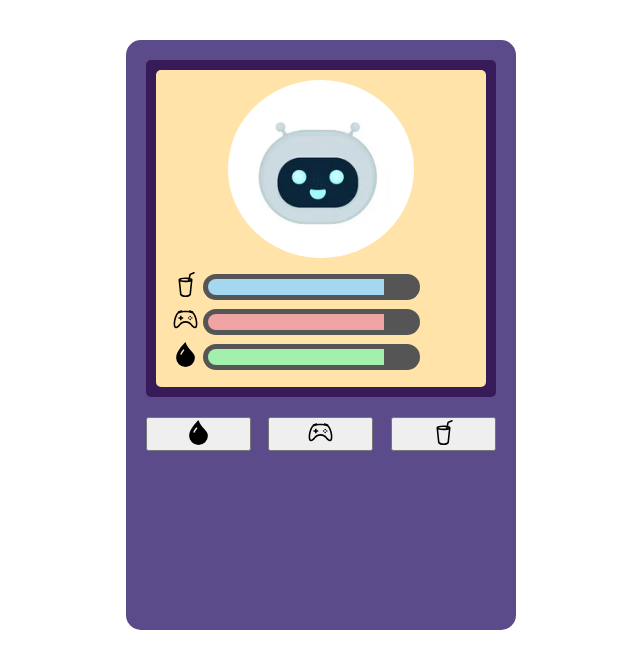
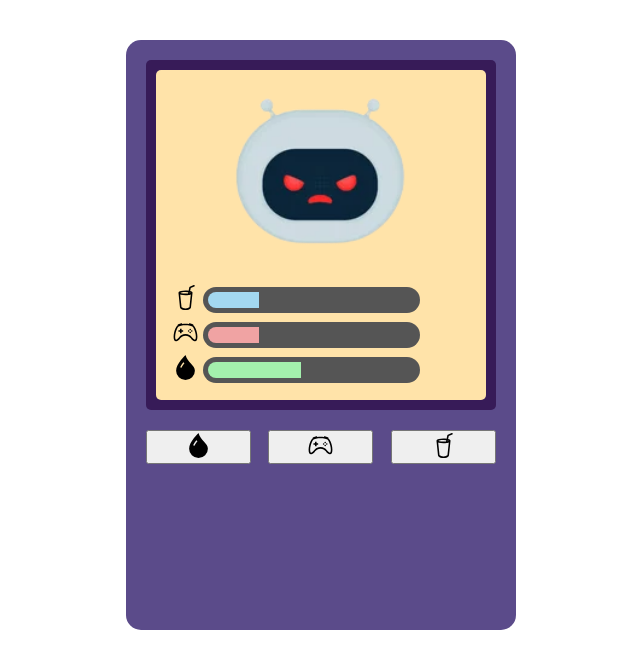
Before and after one commit to camilavitoriacosta/medidorVidaRobot, a plain HTML site: page index.html in a window 1280 px wide. Both pictures are taken after a click on the button 391 px from the left and 433 px from the top of the page. Shown: the whole page, without its empty margins (193-833 px from the left). Drawn offline with Linux system fonts and the light colour scheme.

Commit message:
Alterando imagem de acordo com o status

```diff
--- a/index.css
+++ b/index.css
@@ -53,7 +53,7 @@ main{
 }
 
 .barra_progresso{
-    width: 90%;
+    width: 95%;
     display: block;
     overflow: hidden;
     border-bottom-left-radius: 25px;
@@ -61,17 +61,14 @@ main{
 }
 
 .barra_progresso--diversao{
-    width: 40%;
     background-color: #f0a3a3;
 }
 
 .barra_progresso--limpeza{
-    width: 30%;
     background-color: #a3f0ad;
 }
 
 .barra_progresso--fome{
-    width: 70%;
     background-color: #a3d8f0;
 }
 
--- a/index.html
+++ b/index.html
@@ -13,7 +13,7 @@
         <div class="corpo">
             <div class="borda_tela">
                 <div class="tela">
-                    <img class="imagem__bicho" src="robot-feliz.png" alt="gatinho">
+                    <img class="imagem__bicho" src="src/img/robot-feliz.png" alt="robot">
                     <div class="status">
                         <div class="tipo_status">
                             <span>
@@ -69,6 +69,6 @@
             </div>
         </div>
     </main>
-    <script src="index.js"></script>
+    <script src="src/js/index.js"></script>
 </body>
 </html>
--- a/index.js
+++ /dev/null
@@ -1,43 +0,0 @@
-Start();
-var maiorTamanho = 95;
-var fome=maiorTamanho, diversao=maiorTamanho, limpeza=maiorTamanho;
-
-function Start(){
-    setInterval(()=>{
-        fome = atualizaPorcentagem(".barra_progresso--fome", fome);
-        diversao = atualizaPorcentagem(".barra_progresso--diversao", diversao);
-        limpeza = atualizaPorcentagem(".barra_progresso--limpeza", limpeza);
-    }, 5500);
-}
-
-function atualizaPorcentagem(nomeClasse, tamanho){
-    var atributo = document.querySelector(nomeClasse);
-    tamanho = parseInt(tamanho - 10);
-    atributo.style.width = tamanho + "%";
-    return tamanho;
-}
-
-function aumentaAtributo(botao, nome){
-    var atributo = document.querySelector(".barra_progresso--" + nome);
-    var aumentar = parseInt(atributo.style.width) + 20;
-    if (aumentar < maiorTamanho){
-        atributo.style.width = aumentar + "%";
-        atualizarTamanho(nome, aumentar);
-    }
-    else{
-        atributo.style.width = maiorTamanho + "%";
-        atualizarTamanho(nome, maiorTamanho);
-    }
-}
-
-function atualizarTamanho(nome, valor){
-    if(nome === "fome"){
-        fome = valor;
-    }
-    else if(nome === "limpeza"){
-        limpeza = valor;
-    }
-    else{
-        diversao= valor;
-    }
-}
--- /dev/null
+++ b/src/js/index.js
@@ -0,0 +1,72 @@
+Start();
+var botoes = document.querySelectorAll(".botao");
+var maiorTamanho = 95;
+var fome=maiorTamanho, diversao=maiorTamanho, limpeza=maiorTamanho;
+var total = fome + diversao + limpeza;
+
+function Start(){
+    setInterval(()=>{
+        if(total > 0 || fome <= 0 || diversao <=0 || limpeza <= 0){
+            fome = atualizaPorcentagem(".barra_progresso--fome", fome);
+            diversao = atualizaPorcentagem(".barra_progresso--diversao", diversao);
+            limpeza = atualizaPorcentagem(".barra_progresso--limpeza", limpeza);
+            total = fome + diversao + limpeza;
+            verificaStatus();
+        }
+    }, 1000);
+}
+
+function verificaStatus(){
+    // 95 * 3 = 285
+    if(fome <= 0 || diversao <=0 || limpeza <= 0){
+        document.querySelector(".imagem__bicho").src = "src/img/robot-morto.png";
+        botoes.forEach((botao) => {
+            botao.disabled = true;
+        });
+    }
+
+    else if(total > 200){
+        document.querySelector(".imagem__bicho").src = "src/img/robot-feliz.png";
+    }
+    else if(total > 120){
+        document.querySelector(".imagem__bicho").src = "src/img/robot-triste.png";
+    }
+    else if(total > 70){
+        document.querySelector(".imagem__bicho").src = "src/img/robots-bravo.png";
+    }
+    else if((total > 5 && total < 30)){
+        document.querySelector(".imagem__bicho").src = "src/img/robot-morto.png";
+    }
+}
+
+function atualizaPorcentagem(nomeClasse, tamanho){
+    var atributo = document.querySelector(nomeClasse);
+    tamanho = parseInt(tamanho - 10);
+    atributo.style.width = tamanho + "%";
+    return tamanho;
+}
+
+function aumentaAtributo(botao, nome){
+    var atributo = document.querySelector(".barra_progresso--" + nome);
+    var aumentar = parseInt(atributo.style.width) + 20;
+    if (aumentar < maiorTamanho){
+        atributo.style.width = aumentar + "%";
+        atualizarTamanho(nome, aumentar);
+    }
+    else{
+        atributo.style.width = maiorTamanho + "%";
+        atualizarTamanho(nome, maiorTamanho);
+    }
+}
+
+function atualizarTamanho(nome, valor){
+    if(nome === "fome"){
+        fome = valor;
+    }
+    else if(nome === "limpeza"){
+        limpeza = valor;
+    }
+    else{
+        diversao= valor;
+    }
+}
```
Also changed, not shown: robot-feliz.png (deleted), src/img/robot-feliz.png (added), src/img/robot-morto.png (added), src/img/robot-triste.png (added), src/img/robots-bravo.png (added), src/img/robots.jpg (renamed from robots.jpg).
